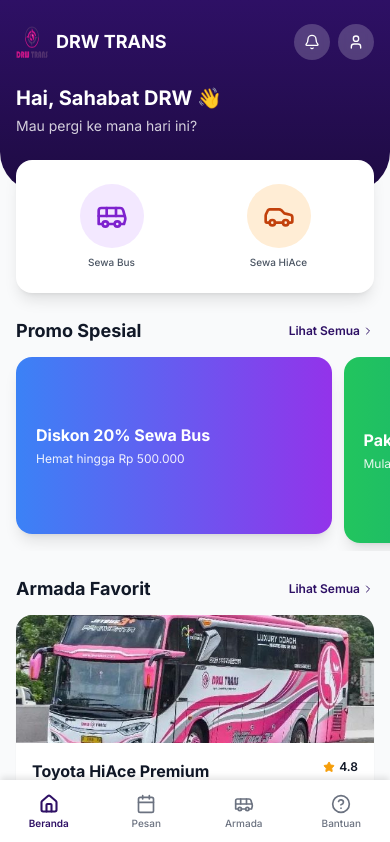
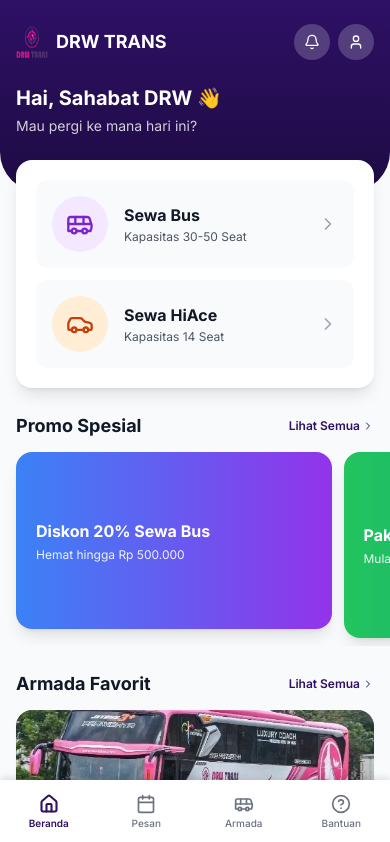
Before and after one commit to multimediadrw/DRWTRANS., a Next.js app: page / in a window 390 px wide. Shown: the top 842 px of the page. Built offline with nearby package versions, Linux system fonts and the light colour scheme.

Commit message:
Native PWA feel: landscape service buttons with bounce effect, tap highlight removal, user-select control, overscroll prevention, safe-area-inset for iPhone

```diff
--- a/app/components/BottomNav.tsx
+++ b/app/components/BottomNav.tsx
@@ -15,7 +15,7 @@
   ]
 
   return (
-    <nav className="fixed bottom-0 left-0 right-0 bg-white shadow-[0_-4px_6px_-1px_rgba(0,0,0,0.1)] z-50">
+    <nav className="fixed bottom-0 left-0 right-0 bg-white shadow-[0_-4px_6px_-1px_rgba(0,0,0,0.1)] z-50" style={{ paddingBottom: 'env(safe-area-inset-bottom)' }}>
       <div className="flex justify-around items-center h-16">
         {navItems.map((item) => {
           const Icon = item.icon
--- a/app/globals.css
+++ b/app/globals.css
@@ -11,8 +11,31 @@
     --amber-gold-dark: #D97706;
   }
 
+  /* Native PWA Feel */
+  * {
+    -webkit-tap-highlight-color: transparent;
+  }
+
+  html,
   body {
+    overscroll-behavior-y: none;
     @apply text-gray-900;
+  }
+
+  /* Prevent text selection on UI elements */
+  button,
+  a,
+  [role="button"],
+  .no-select {
+    user-select: none;
+    -webkit-user-select: none;
+  }
+
+  /* Allow text selection in inputs */
+  input,
+  textarea {
+    user-select: text;
+    -webkit-user-select: text;
   }
 }
 
--- a/app/page.tsx
+++ b/app/page.tsx
@@ -15,6 +15,7 @@
     {
       icon: Bus,
       label: 'Sewa Bus',
+      subtitle: 'Kapasitas 30-50 Seat',
       bgColor: 'bg-purple-100',
       iconColor: 'text-purple-700',
       href: '/bisnis'
@@ -22,6 +23,7 @@
     {
       icon: Car,
       label: 'Sewa HiAce',
+      subtitle: 'Kapasitas 14 Seat',
       bgColor: 'bg-orange-100',
       iconColor: 'text-orange-700',
       href: '/pribadi'
@@ -99,24 +101,33 @@
         </div>
       </header>
 
-      {/* Overlapping Icon-Based Service Grid */}
+      {/* Overlapping Landscape Service Buttons */}
       <div className="px-4 -mt-8 mb-6 relative z-10">
-        <div className="bg-white rounded-2xl shadow-lg p-6">
-          <div className="grid grid-cols-2 gap-6">
+        <div className="bg-white rounded-2xl shadow-lg p-5">
+          <div className="space-y-3">
             {services.map((service, index) => (
               <Link
                 key={index}
                 href={service.href}
-                className="flex flex-col items-center gap-2 group"
+                className="flex items-center gap-4 p-4 rounded-xl bg-gray-50 hover:bg-gray-100 active:scale-95 transition-all no-select"
               >
-                {/* Colorful Circle Background */}
-                <div className={`w-16 h-16 ${service.bgColor} rounded-full flex items-center justify-center group-hover:scale-110 transition-transform`}>
-                  <service.icon className={`w-8 h-8 ${service.iconColor}`} strokeWidth={2} />
+                {/* Left: Icon Circle */}
+                <div className={`w-14 h-14 ${service.bgColor} rounded-full flex items-center justify-center flex-shrink-0`}>
+                  <service.icon className={`w-7 h-7 ${service.iconColor}`} strokeWidth={2} />
                 </div>
-                {/* Label */}
-                <span className="text-[10px] font-medium text-gray-600 text-center leading-tight">
-                  {service.label}
-                </span>
+
+                {/* Center: Title & Subtitle */}
+                <div className="flex-1 min-w-0">
+                  <h3 className="font-bold text-base text-gray-900 mb-0.5">
+                    {service.label}
+                  </h3>
+                  <p className="text-xs text-gray-600">
+                    {service.subtitle}
+                  </p>
+                </div>
+
+                {/* Right: Arrow */}
+                <ChevronRight className="w-5 h-5 text-gray-400 flex-shrink-0" />
               </Link>
             ))}
           </div>
@@ -140,7 +151,7 @@
               key={promo.id}
               className={`flex-shrink-0 w-[85%] snap-center ${index === 0 ? 'pl-4' : ''} ${index === promos.length - 1 ? 'pr-4' : ''}`}
             >
-              <div className={`aspect-[16/9] rounded-2xl bg-gradient-to-r ${promo.color} p-5 flex flex-col justify-center shadow-lg`}>
+              <div className={`aspect-[16/9] rounded-2xl bg-gradient-to-r ${promo.color} p-5 flex flex-col justify-center shadow-lg no-select`}>
                 <h3 className="text-white font-bold text-base mb-1">
                   {promo.title}
                 </h3>
@@ -168,7 +179,7 @@
             <Link
               key={item.id}
               href="/pemesanan"
-              className="block bg-white rounded-2xl shadow-sm hover:shadow-md transition-shadow overflow-hidden"
+              className="block bg-white rounded-2xl shadow-sm hover:shadow-md active:scale-[0.98] transition-all overflow-hidden no-select"
             >
               {/* Full Width Image */}
               <div className="relative w-full h-32 bg-gray-200">
@@ -227,9 +238,9 @@
             <Link
               key={index}
               href="/promo"
-              className="block"
+              className="block active:scale-95 transition-transform"
             >
-              <div className={`h-28 rounded-2xl bg-gradient-to-br ${dest.color} p-4 flex flex-col justify-end shadow-sm`}>
+              <div className={`h-28 rounded-2xl bg-gradient-to-br ${dest.color} p-4 flex flex-col justify-end shadow-sm no-select`}>
                 <h3 className="text-white font-bold text-base">{dest.name}</h3>
                 <p className="text-white/90 text-xs">{dest.trips}</p>
               </div>
```
